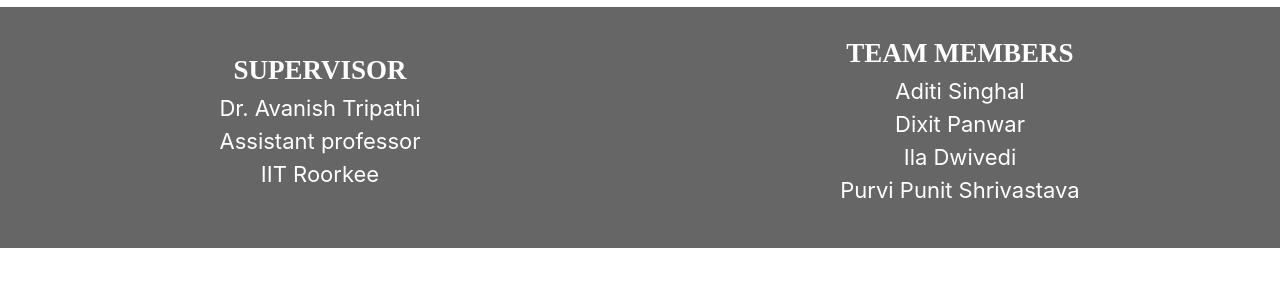
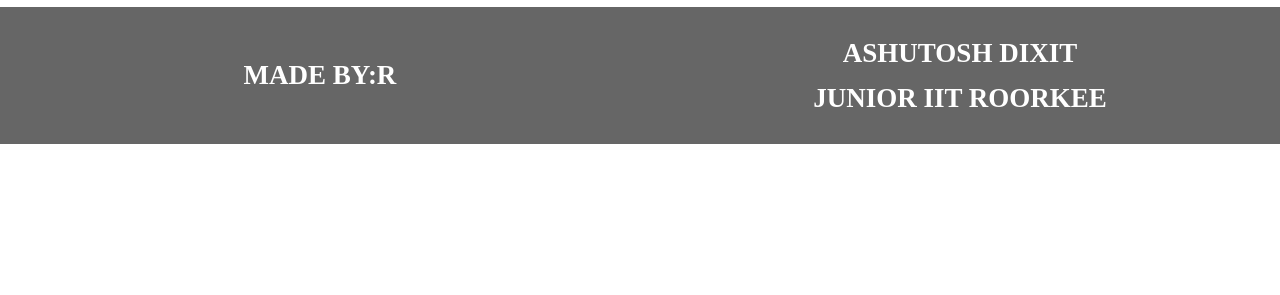
Before and after one commit to Di-ashX/analog-simulator, a Django app: page / in a window 1280 px wide. Shown: the part 505-800 px from the top of the page. Run offline with Django 3.2, Linux system fonts and the light colour scheme; some libraries are stand-ins or nearby versions.

Commit message:
Update index.html

```diff
--- a/AnalogStimulator/templates/index.html
+++ b/AnalogStimulator/templates/index.html
@@ -223,21 +223,13 @@
     <footer class="members">
       <div class="row">
         <div class="col-md-6 col-sm-12 sir">
-          <h1>Supervisor</h1>
-          <ul>
-            <li>Dr. Avanish Tripathi</li>
-            <li>Assistant professor</li>
-            <li>IIT Roorkee</li>
-          </ul>
+          <h1>Made By:r</h1>
+
         </div>
         <div class="col-md-6 col-sm-12 student">
-          <h1>Team members</h1>
-          <ul>
-            <li>Aditi Singhal</li>
-            <li>Dixit Panwar</li>
-            <li>Ila Dwivedi</li>
-            <li>Purvi Punit Shrivastava</li>
-          </ul>
+          <h1>Ashutosh Dixit</h1>
+          <h1> Junior IIT Roorkee</h1>
+
         </div>
     </footer>
 </body>
```
